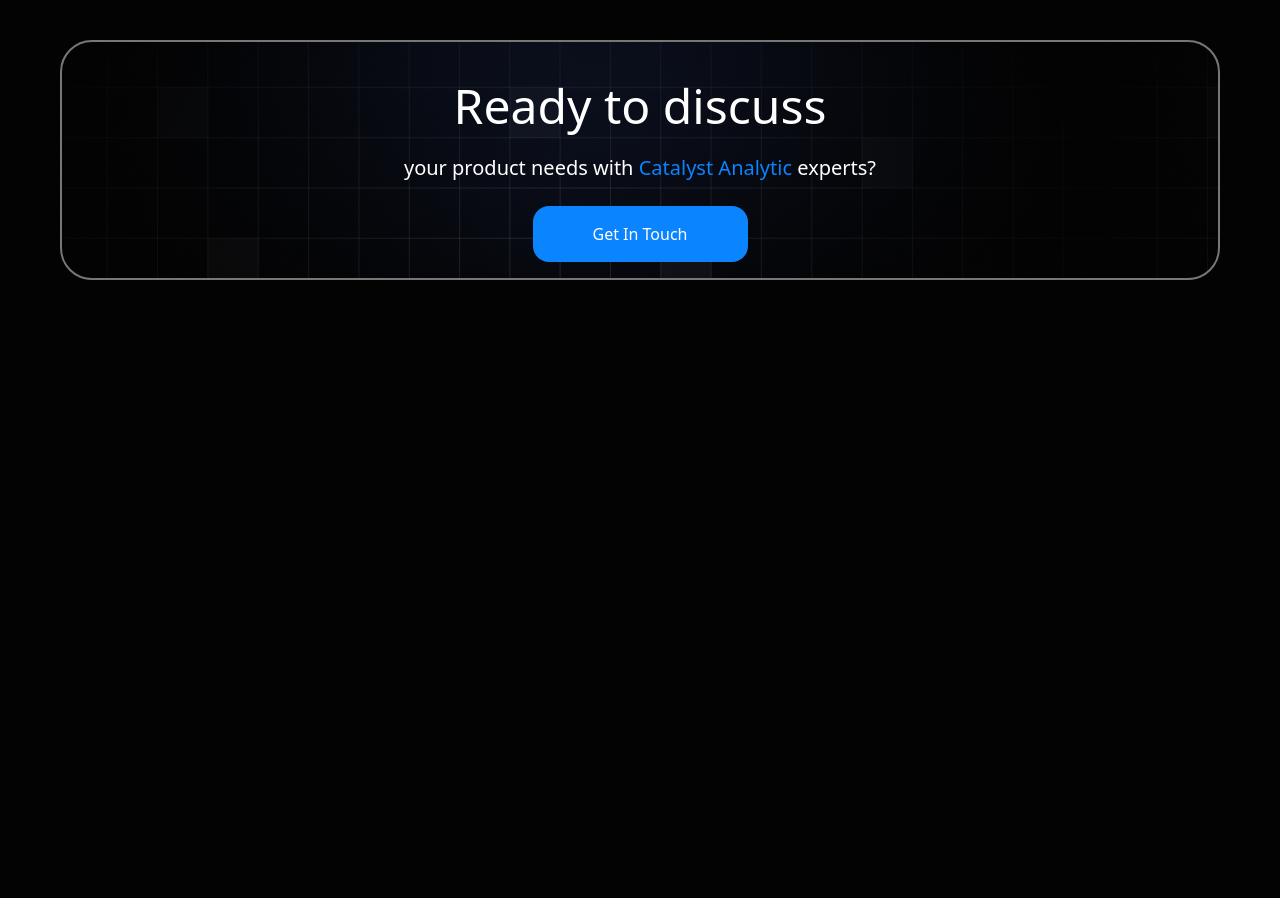
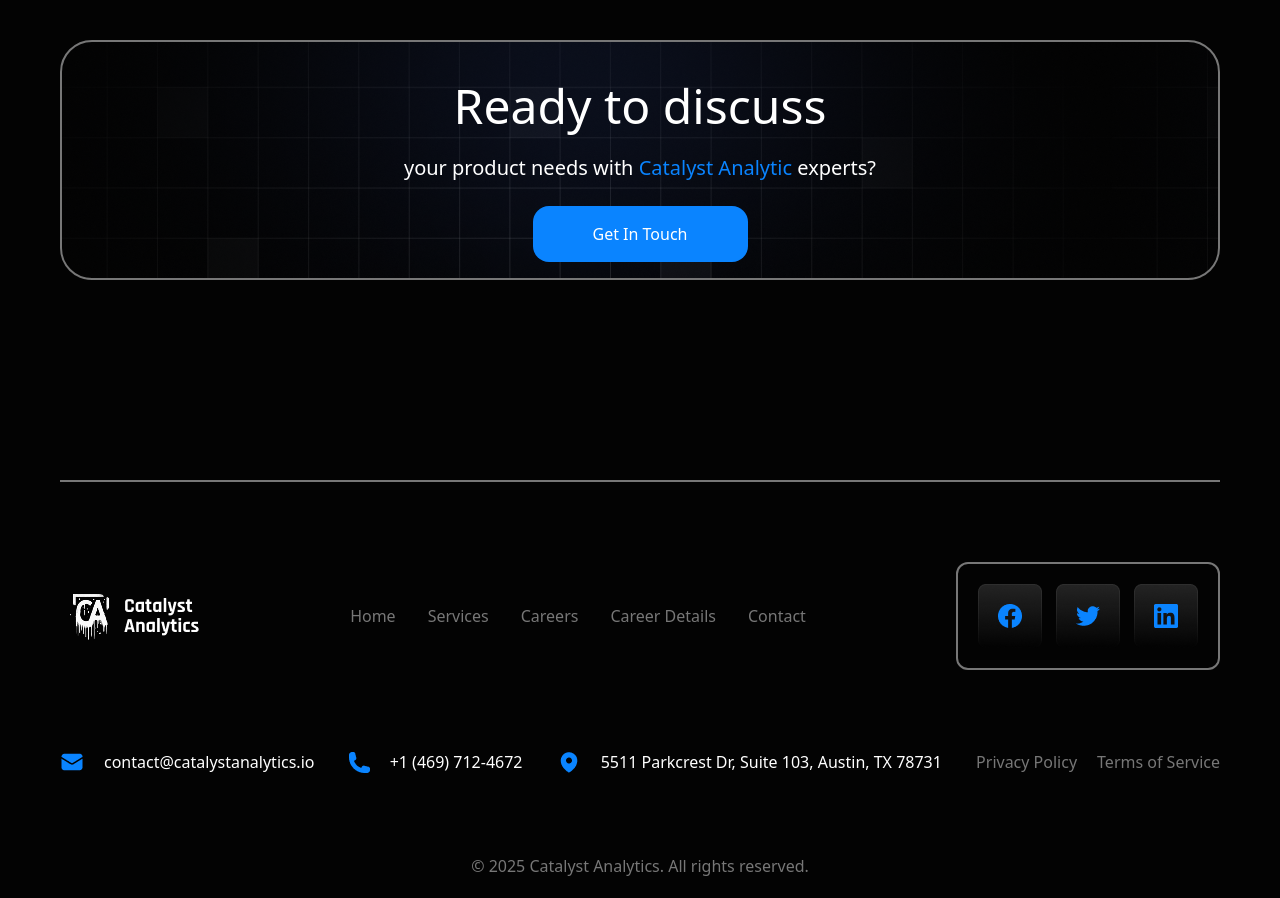
Before and after one commit to mukammalex/EXAM-03, a website: page index3.html in a window 1280 px wide. Shown: the part 2772-3670 px from the top of the page. Before the commit the page ends 3072 px from the top, so only its background shows below. Drawn offline with Linux system fonts and the light colour scheme.

Commit message:
Finished section Footer Page3

```diff
--- a/index3.html
+++ b/index3.html
@@ -205,5 +205,55 @@
     </section>
 </main>
 
+
+
+
+<footer class="max-w-300 m-auto p-5 mt-40">
+
+     <div class="h-[2px] w-full bg-[#777]"></div>
+
+     <div class="mt-20">
+
+        <div class="flex justify-between items-center">
+            <div>
+                <img src="./img/Logo-footer.png" alt="">
+            </div>
+
+            <div class="text-[#777] flex gap-8">
+            <a class="hover:bg-amber-400 rounded-xl hover:text-white" href="./index.html">Home</a>
+            <a class="hover:bg-amber-400 rounded-xl hover:text-white" href="./index2.html">Services</a>
+            <a class="hover:bg-amber-400 rounded-xl hover:text-white" href="./index3.html">Careers</a>
+            <a class="hover:bg-amber-400 rounded-xl hover:text-white" href="">Career Details</a>
+            <a class="hover:bg-amber-400 rounded-xl hover:text-white" href="">Contact</a>
+        </div>
+
+        <div class="border-2 border-[#777] rounded-xl p-5">
+            <img src="./img/Buttons Container.png" alt="">
+        </div>
+        </div>
+
+        <div class="text-white flex justify-between items-center mt-20">
+            <div>
+                <p class="flex items-center gap-5"><img src="./img/Icon1-footer.png" alt="">contact@catalystanalytics.io</p>
+            </div>
+            <div>
+                <p class="flex items-center gap-5"><img src="./img/Vector (Stroke).png" alt="">+1 (469) 712-4672</p>
+            </div>
+            <div>
+                <p class="flex items-center gap-5"> <img src="./img/Icon33footer.png" alt="">5511 Parkcrest Dr, Suite 103, Austin, TX 78731</p>
+            </div>
+            <div class="flex items-center gap-5 text-[#777]">
+                <p>Privacy Policy</p>
+                <p>Terms of Service</p>
+            </div>
+        </div>
+
+        <div class="text-[#777] flex justify-center mt-20">
+            <p>© 2025 Catalyst Analytics. All rights reserved.</p>
+        </div>
+     </div>
+
+</footer>
+
 </body>
 </html>
```
